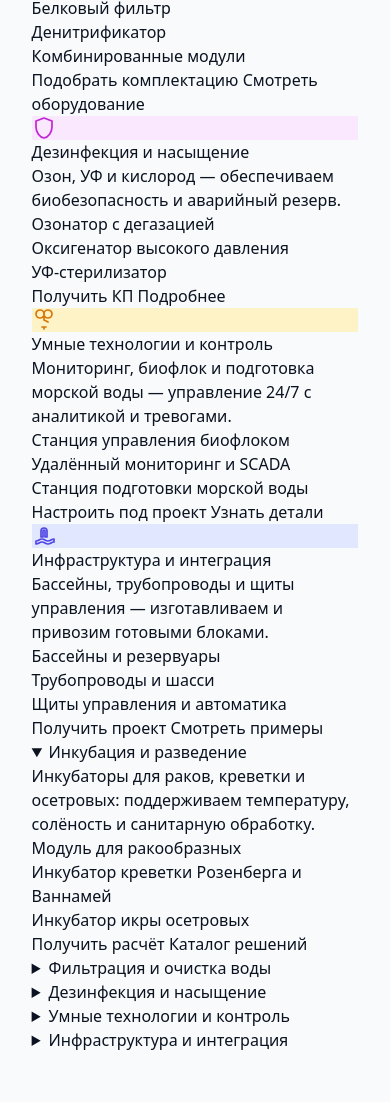
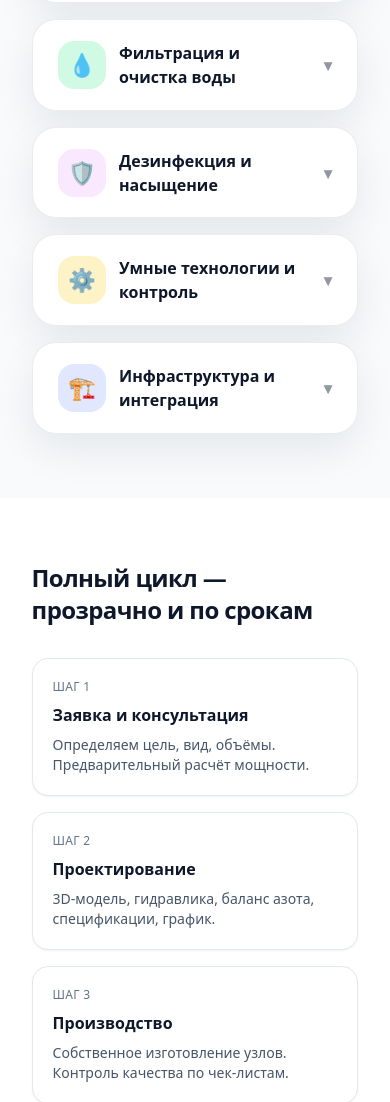
Before and after one commit to 1boronovxz/-----MARIN-TECHNIC, a plain HTML site: page index.html in a window 390 px wide. Shown: the part 5058-6160 px from the top of the page. Drawn offline with nearby package versions, Linux system fonts and the light colour scheme.

Commit message:
коректировки в блоке "Оброрудование" на main странице

```diff
--- a/assets/css/main.css
+++ b/assets/css/main.css
@@ -476,6 +476,225 @@ body.modal-open {
   text-align: center;
 }
 
+
+.equipment-grid {
+  display: grid;
+  gap: 1.5rem;
+  margin-top: 2.5rem;
+  grid-template-columns: repeat(auto-fit, minmax(280px, 1fr));
+}
+
+.equipment-card {
+  display: flex;
+  flex-direction: column;
+  gap: 1rem;
+  border-radius: 1.6rem;
+  border: 1px solid rgba(15, 23, 42, 0.08);
+  background:
+    linear-gradient(160deg, rgba(14, 165, 233, 0.08), transparent 65%),
+    #ffffff;
+  padding: 1.75rem;
+  box-shadow: 0 18px 40px rgba(15, 23, 42, 0.08);
+  transition: transform 0.22s ease, box-shadow 0.22s ease;
+  min-height: 100%;
+}
+
+.equipment-card:hover {
+  transform: translateY(-4px);
+  box-shadow: 0 24px 56px rgba(15, 23, 42, 0.12);
+}
+
+.equipment-icon {
+  display: grid;
+  place-items: center;
+  width: 3rem;
+  height: 3rem;
+  border-radius: 1rem;
+  font-size: 1.4rem;
+  flex-shrink: 0;
+}
+
+.equipment-card h3 {
+  font-size: 1.15rem;
+  font-weight: 700;
+  color: #0f172a;
+}
+
+.equipment-card p {
+  font-size: 0.95rem;
+  color: rgba(15, 23, 42, 0.7);
+}
+
+.equipment-links {
+  list-style: none;
+  margin: 0;
+  padding: 0;
+  display: grid;
+  gap: 0.55rem;
+}
+
+.equipment-links a {
+  display: inline-flex;
+  align-items: center;
+  gap: 0.45rem;
+  color: rgba(15, 23, 42, 0.75);
+  font-size: 0.9rem;
+  transition: color 0.18s ease, transform 0.18s ease;
+}
+
+.equipment-links a::before {
+  content: '•';
+  color: currentColor;
+  opacity: 0.5;
+}
+
+.equipment-links a:hover,
+.equipment-links a:focus-visible {
+  color: #0f172a;
+  transform: translateX(2px);
+  outline: none;
+}
+
+.equipment-actions {
+  display: flex;
+  flex-wrap: wrap;
+  gap: 0.75rem;
+  margin-top: auto;
+}
+
+.btn-primary,
+.btn-secondary {
+  display: inline-flex;
+  align-items: center;
+  justify-content: center;
+  gap: 0.5rem;
+  font-weight: 600;
+  border-radius: 0.875rem;
+  padding: 0.75rem 1.2rem;
+  font-size: 0.95rem;
+  transition: transform 0.18s ease, box-shadow 0.18s ease, background 0.18s ease, color 0.18s ease;
+}
+
+.btn-primary {
+  background: linear-gradient(135deg, rgba(14, 165, 233, 0.95), rgba(56, 189, 248, 0.85));
+  color: #fff;
+  box-shadow: 0 14px 32px rgba(14, 165, 233, 0.22);
+}
+
+.btn-primary:hover,
+.btn-primary:focus-visible {
+  transform: translateY(-2px);
+  box-shadow: 0 18px 36px rgba(14, 165, 233, 0.26);
+  outline: none;
+}
+
+.btn-secondary {
+  background: #fff;
+  color: #0f172a;
+  border: 1px solid rgba(15, 23, 42, 0.1);
+}
+
+.btn-secondary:hover,
+.btn-secondary:focus-visible {
+  background: rgba(15, 23, 42, 0.05);
+  border-color: rgba(14, 165, 233, 0.3);
+  color: #0f172a;
+  outline: none;
+}
+
+.equipment-accordion {
+  display: none;
+  flex-direction: column;
+  gap: 1rem;
+  margin-top: 2rem;
+}
+
+.equipment-item {
+  border-radius: 1.5rem;
+  border: 1px solid rgba(15, 23, 42, 0.08);
+  background: #ffffff;
+  box-shadow: 0 16px 40px rgba(15, 23, 42, 0.08);
+  overflow: hidden;
+}
+
+.equipment-item summary {
+  list-style: none;
+  cursor: pointer;
+  display: flex;
+  align-items: center;
+  justify-content: space-between;
+  gap: 1rem;
+  padding: 1.3rem 1.6rem;
+  font-weight: 600;
+  color: #0f172a;
+  transition: background 0.2s ease, color 0.2s ease;
+}
+
+.equipment-item summary::-webkit-details-marker {
+  display: none;
+}
+
+.equipment-item summary:hover,
+.equipment-item summary:focus-visible {
+  background: rgba(14, 165, 233, 0.08);
+  outline: none;
+}
+
+.equipment-item summary::after {
+  content: '▾';
+  font-size: 1rem;
+  color: rgba(15, 23, 42, 0.45);
+  transition: transform 0.2s ease;
+}
+
+.equipment-item[open] summary::after {
+  transform: rotate(180deg);
+}
+
+.equipment-summary {
+  display: inline-flex;
+  align-items: center;
+  gap: 0.8rem;
+}
+
+.equipment-panel {
+  padding: 0 1.6rem 1.6rem;
+  display: grid;
+  gap: 1rem;
+}
+
+.equipment-panel p {
+  margin: 0;
+  font-size: 0.95rem;
+  color: rgba(15, 23, 42, 0.7);
+}
+
+.equipment-panel .equipment-links {
+  gap: 0.45rem;
+}
+
+.equipment-panel .equipment-actions {
+  display: flex;
+  flex-wrap: wrap;
+  gap: 0.75rem;
+}
+
+@media (max-width: 1024px) {
+  .equipment-grid {
+    display: none;
+  }
+
+  .equipment-accordion {
+    display: flex;
+  }
+}
+
+@media (max-width: 768px) {
+  .equipment-panel {
+    padding: 0 1.2rem 1.2rem;
+  }
+}
+
 .muted-border {
   border-color: var(--border);
 }
--- a/index.html
+++ b/index.html
@@ -285,7 +285,7 @@
 
         <div class="equipment-accordion">
           <details class="equipment-item" open>
-            <summary>Инкубация и разведение</summary>
+            <summary><span class="equipment-summary"><span class="equipment-icon bg-sky-100 text-sky-600">🔬</span><span>Инкубация и разведение</span></span></summary>
             <div class="equipment-panel">
               <p>Инкубаторы для раков, креветки и осетровых: поддерживаем температуру, солёность и санитарную обработку.</p>
               <ul class="equipment-links">
@@ -300,7 +300,7 @@
             </div>
           </details>
           <details class="equipment-item">
-            <summary>Фильтрация и очистка воды</summary>
+            <summary><span class="equipment-summary"><span class="equipment-icon bg-emerald-100 text-emerald-600">💧</span><span>Фильтрация и очистка воды</span></span></summary>
             <div class="equipment-panel">
               <p>Механические и биологические ступени для стабильных показателей TAN и нитритов.</p>
               <ul class="equipment-links">
@@ -317,7 +317,7 @@
             </div>
           </details>
           <details class="equipment-item">
-            <summary>Дезинфекция и насыщение</summary>
+            <summary><span class="equipment-summary"><span class="equipment-icon bg-fuchsia-100 text-fuchsia-600">🛡️</span><span>Дезинфекция и насыщение</span></span></summary>
             <div class="equipment-panel">
               <p>Озон, УФ и кислород — обеспечиваем биобезопасность и аварийный резерв.</p>
               <ul class="equipment-links">
@@ -332,7 +332,7 @@
             </div>
           </details>
           <details class="equipment-item">
-            <summary>Умные технологии и контроль</summary>
+            <summary><span class="equipment-summary"><span class="equipment-icon bg-amber-100 text-amber-600">⚙️</span><span>Умные технологии и контроль</span></span></summary>
             <div class="equipment-panel">
               <p>Мониторинг, биофлок и подготовка морской воды — управление 24/7 с аналитикой и тревогами.</p>
               <ul class="equipment-links">
@@ -347,7 +347,7 @@
             </div>
           </details>
           <details class="equipment-item">
-            <summary>Инфраструктура и интеграция</summary>
+            <summary><span class="equipment-summary"><span class="equipment-icon bg-indigo-100 text-indigo-600">🏗️</span><span>Инфраструктура и интеграция</span></span></summary>
             <div class="equipment-panel">
               <p>Бассейны, трубопроводы и щиты управления — изготавливаем и привозим готовыми блоками.</p>
               <ul class="equipment-links">
```
